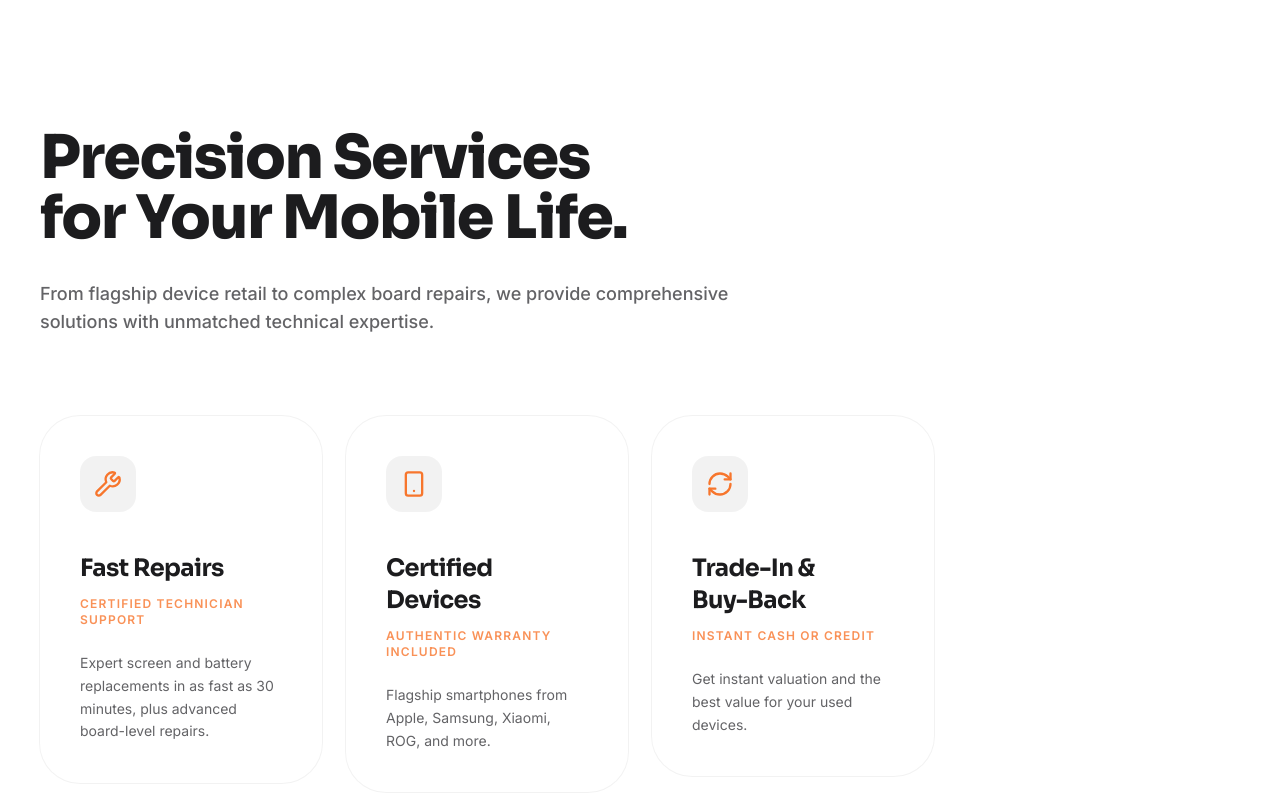
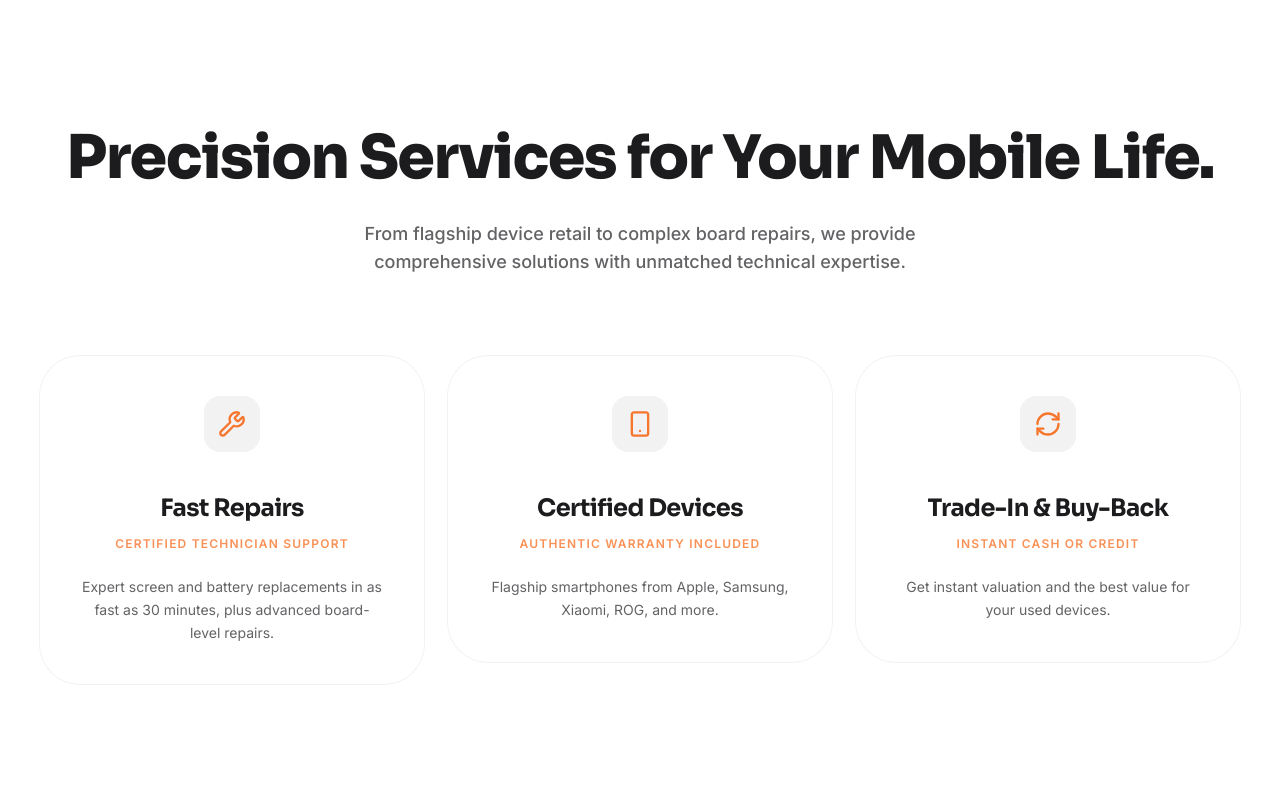
Before and after one commit to startasaasagency26-web/One-Specialist-Portfolio, a Next.js app: page / in a window 1280 px wide. Shown: the part 800-1600 px from the top of the page. Built offline with nearby package versions, Linux system fonts and the light colour scheme.

Commit message:
Update services-section.tsx

```diff
--- a/src/components/sections/services-section.tsx
+++ b/src/components/sections/services-section.tsx
@@ -6,7 +6,7 @@ import { motion, useReducedMotion } from "motion/react";
 import { Reveal } from "@/components/shared/reveal";
 import { services } from "@/content/site";
 
-const icons = [Wrench, Smartphone, RefreshCw, Wifi];
+const icons = [Wrench, Smartphone, RefreshCw];
 
 export function ServicesSection() {
   const reduceMotion = useReducedMotion();
@@ -15,18 +15,18 @@ export function ServicesSection() {
     <section id="services" className="bg-background py-24 md:py-32">
       <div className="container-shell">
         <Reveal>
-          <div className="max-w-3xl">
+          <div className="text-center mb-20">
             <h2 className="font-display text-4xl font-extrabold tracking-tight text-ink md:text-6xl">
               Precision Services for Your Mobile Life.
             </h2>
-            <p className="mt-8 text-lg font-medium text-muted">
+            <p className="mx-auto mt-8 max-w-2xl text-lg font-medium text-muted">
               From flagship device retail to complex board repairs, we provide
               comprehensive solutions with unmatched technical expertise.
             </p>
           </div>
         </Reveal>
 
-        <div className="mt-20 grid gap-6 md:grid-cols-2 lg:grid-cols-4">
+        <div className="grid gap-6 md:grid-cols-2 lg:grid-cols-3">
           {services.map((service, index) => {
             const Icon = icons[index];
 
@@ -34,7 +34,7 @@ export function ServicesSection() {
               <Reveal key={service.title} delay={0.1 * index}>
                 <motion.article
                   whileHover={reduceMotion ? {} : { y: -5 }}
-                  className="group relative flex flex-col items-start overflow-hidden rounded-[2.5rem] bg-surface p-10 ring-1 ring-line transition-all duration-500 hover:shadow-[0_32px_64px_-16px_rgba(0,0,0,0.06)] hover:ring-brand-orange/30"
+                  className="group relative flex flex-col items-center text-center overflow-hidden rounded-[2.5rem] bg-surface p-10 ring-1 ring-line transition-all duration-500 hover:shadow-[0_32px_64px_-16px_rgba(0,0,0,0.06)] hover:ring-brand-orange/30"
                 >
                   <div className="relative mb-10 flex h-14 w-14 items-center justify-center rounded-2xl bg-black/5 dark:bg-white/5 group-hover:bg-brand-orange/10 text-brand-orange transition-colors duration-500">
                     <Icon size={28} />
```
